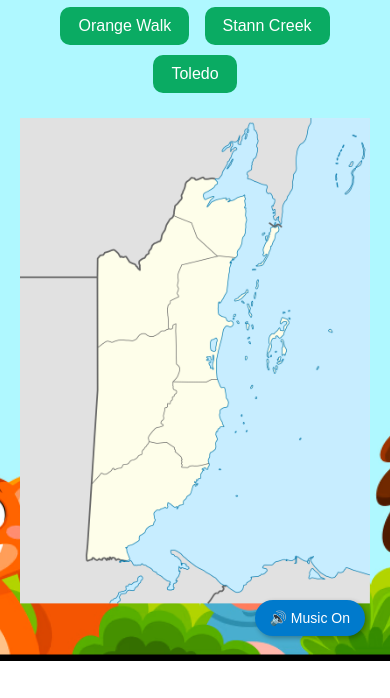
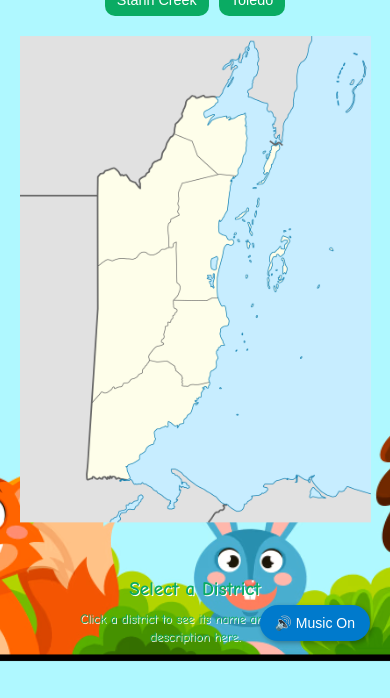
Before and after one commit to soila123/InteractiveMapGame, a plain HTML site: page index.html in a window 390 px wide. Shown: the part 183-881 px from the top of the page. Before the commit the page ends 844 px from the top, so only its background shows below. Drawn offline with Linux system fonts and the light colour scheme.

Commit message:
Update index.html

```diff
--- a/index.html
+++ b/index.html
@@ -18,10 +18,16 @@
     h1 {
       color: #004080;
       text-shadow: 2px 2px #ffffff;
+      margin-bottom: 20px;
+      font-size: 2.5rem;
     }
 
     .buttons {
       margin-bottom: 20px;
+      display: flex;
+      flex-wrap: wrap;
+      justify-content: center;
+      gap: 10px;
     }
 
     button {
@@ -29,10 +35,9 @@
       color: white;
       border: none;
       padding: 10px 18px;
-      margin: 5px;
       border-radius: 10px;
       cursor: pointer;
-      font-size: 16px;
+      font-size: 1rem;
       transition: transform 0.2s;
     }
 
@@ -41,11 +46,27 @@
       background-color: #007acc;
     }
 
+    /* Flex container for map + district info */
+    .game-container {
+      display: flex;
+      flex-wrap: nowrap;
+      justify-content: center;
+      align-items: center;
+      gap: 40px;
+      flex-shrink: 0;
+    }
+
     .map-container {
       position: relative;
-      display: inline-block;
-      width: 350px;
+      width: 400px;
+      max-width: 90vw;
+      flex-shrink: 0;
+    }
+
+    .map-container img {
+      width: 100%;
       height: auto;
+      display: block;
     }
 
     .district {
@@ -62,12 +83,24 @@
       opacity: 1;
     }
 
-    #district-name {
-      font-size: 30px;
-      font-weight: bold;
+    /* District info box (name + paragraph) */
+    .district-info {
+      width: 250px;
+      min-height: 100px;
+      text-align: left;
       color: #0AAB63;
-      text-shadow: 2px 2px #fff;
-      margin-top: 15px;
+      text-shadow: 1px 1px #fff;
+    }
+
+    .district-info h2 {
+      margin: 0 0 10px 0;
+      font-size: 1.5rem;
+    }
+
+    .district-info p {
+      margin: 0;
+      font-size: 0.9rem;
+      line-height: 1.4;
     }
 
     /* Music toggle button at bottom-right */
@@ -91,6 +124,40 @@
       transform: scale(1.1);
       background-color: #0AAB63;
     }
+
+    /* Responsive adjustments */
+    @media (max-width: 900px) {
+      .game-container {
+        flex-direction: column;
+        align-items: center;
+      }
+
+      .district-info {
+        text-align: center;
+        width: 80%;
+        margin-top: 15px;
+      }
+    }
+
+    @media (max-width: 600px) {
+      button {
+        font-size: 0.9rem;
+        padding: 8px 12px;
+      }
+
+      h1 {
+        font-size: 1.8rem;
+      }
+
+      .district-info h2 {
+        font-size: 1.2rem;
+      }
+
+      .district-info p {
+        font-size: 0.8rem;
+      }
+    }
+
   </style>
 </head>
 <body>
@@ -112,8 +179,9 @@
     <button onclick="showDistrict('toledo')">Toledo</button>
   </div>
 
+  <div class="game-container">
     <div class="map-container">
-    <img src="map.png" alt="Belize Map" id="base-map" width="100%">
+      <img src="map.png" alt="Belize Map" id="base-map">
       <img src="belize.png" alt="Belize District" id="belize" class="district">
       <img src="cayo.png" alt="Cayo District" id="cayo" class="district">
       <img src="corozal.png" alt="Corozal District" id="corozal" class="district">
@@ -122,16 +190,18 @@
       <img src="toledo.png" alt="Toledo District" id="toledo" class="district">
     </div>
 
-  <div id="district-name"></div>
+    <div class="district-info">
+      <h2 id="district-name">Select a District</h2>
+      <p id="district-desc">Click a district to see its name and a brief description here.</p>
+    </div>
+  </div>
 
-  <!-- Music toggle button -->
   <button id="music-toggle" onclick="toggleMusic()">🔊 Music On</button>
 
   <script>
     const audio = document.getElementById('background-music');
     const toggleBtn = document.getElementById('music-toggle');
 
-    // Attempt to autoplay music muted, then unmute
     window.addEventListener('load', () => {
       audio.play().catch(err => console.log("Autoplay prevented:", err));
       setTimeout(() => {
@@ -149,6 +219,15 @@
       }
     }
 
+    const districtDescriptions = {
+      belize: "Belize District is home to the country's largest city, Belize City, and the famous barrier reef.",
+      cayo: "Cayo District is known for its lush jungles, Mayan ruins, and ecotourism.",
+      corozal: "Corozal District borders Mexico and has beautiful coastal towns and cultural heritage.",
+      orange: "Orange Walk District is famous for sugar cane plantations and Mayan archaeological sites.",
+      stann: "Stann Creek is known for its beaches, Garifuna culture, and cacao production.",
+      toledo: "Toledo District is the southernmost district, rich in biodiversity and indigenous culture."
+    };
+
     function showDistrict(id) {
       const districts = document.querySelectorAll('.district');
       districts.forEach(d => d.classList.remove('active'));
@@ -162,7 +241,9 @@
         stann: 'Stann Creek',
         toledo: 'Toledo District'
       };
+
       document.getElementById('district-name').innerText = nameMap[id];
+      document.getElementById('district-desc').innerText = districtDescriptions[id];
     }
   </script>
 
```
Lines whose indentation alone changed are shown as unchanged.
